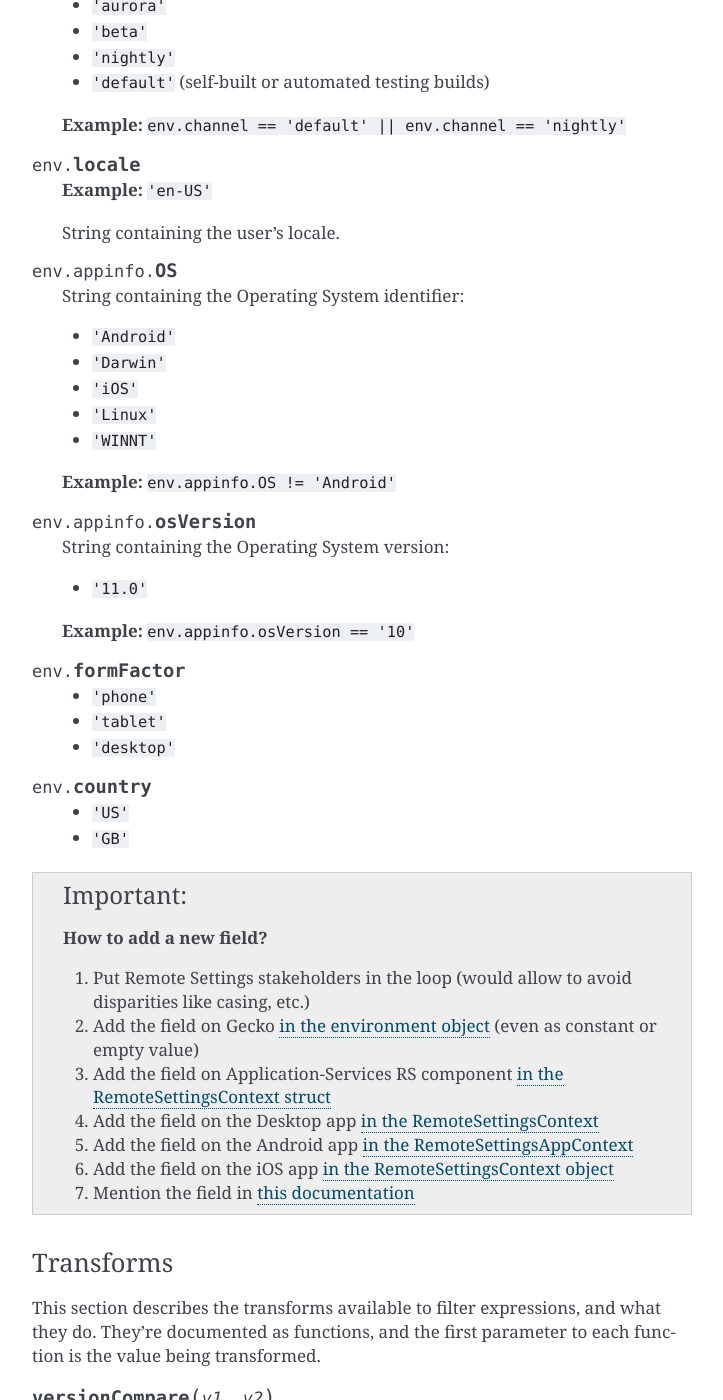
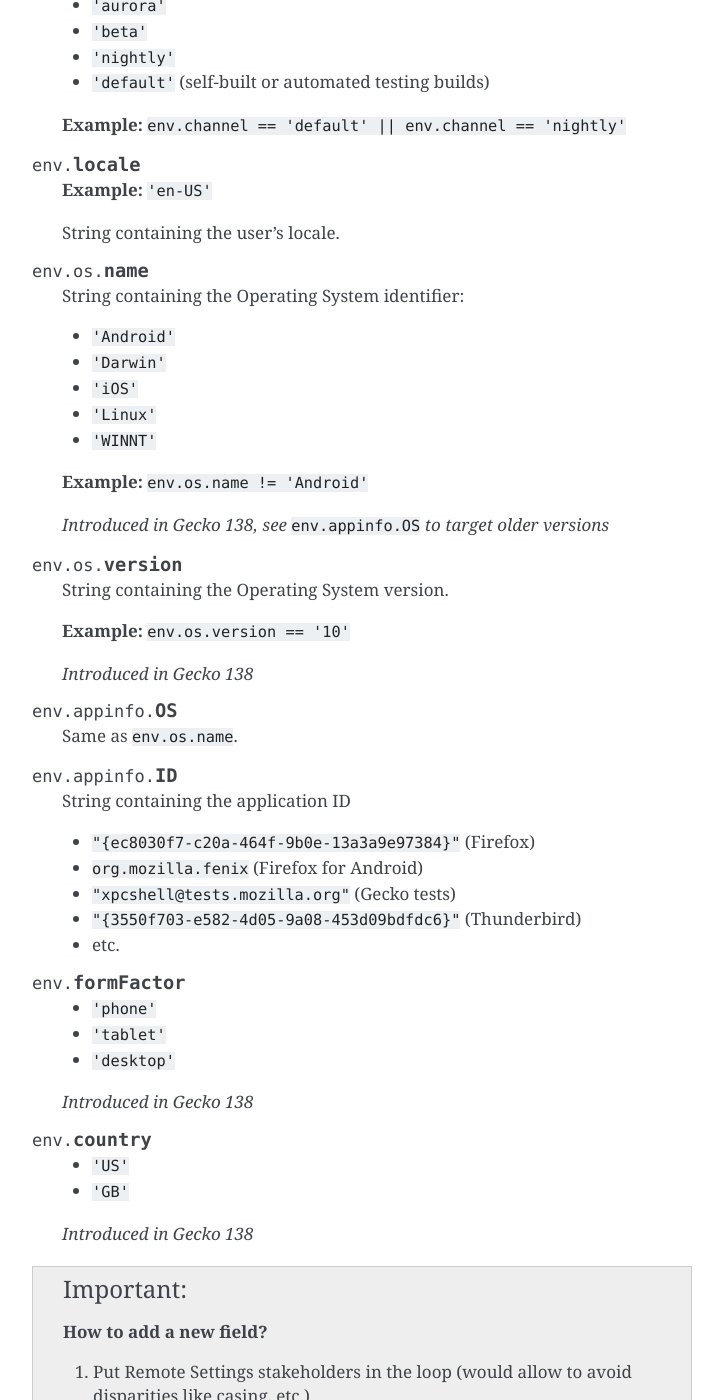
Before and after one commit to mozilla/remote-settings, a Sphinx documentation site: the page built from docs/target-filters.rst, in a window 1280 px wide and 1400 px high, scrolled down 3183 px. Shown: the whole window, without its empty margins (388-1111 px from the left). Built offline with Sphinx 7.4.7, drawn with Linux system fonts in a browser that asks for light colours; some of the changed text lies outside the part shown.

Commit message:
Fix #826: update documentation about JEXL normalization (again) (#828)
* Fix #826: update documentation about JEXL normalization (again)

* Mention addition version in Gecko

* appinfo.ID will be available in A-S

```diff
--- a/docs/target-filters.rst
+++ b/docs/target-filters.rst
@@ -152,7 +152,7 @@ filter expressions.
 
    String containing the user's locale.
 
-.. js:attribute:: env.appinfo.OS
+.. js:attribute:: env.os.name
 
    String containing the Operating System identifier:
 
@@ -162,15 +162,31 @@ filter expressions.
    * ``'Linux'``
    * ``'WINNT'``
 
-   **Example:** ``env.appinfo.OS != 'Android'``
+   **Example:** ``env.os.name != 'Android'``
 
-.. js:attribute:: env.appinfo.osVersion
+   *Introduced in Gecko 138, see* ``env.appinfo.OS`` *to target older versions*
 
-   String containing the Operating System version:
+.. js:attribute:: env.os.version
 
-   * ``'11.0'``
+   String containing the Operating System version.
 
-   **Example:** ``env.appinfo.osVersion == '10'``
+   **Example:** ``env.os.version == '10'``
+
+   *Introduced in Gecko 138*
+
+.. js:attribute:: env.appinfo.OS
+
+   Same as ``env.os.name``.
+
+.. js:attribute:: env.appinfo.ID
+
+   String containing the application ID
+
+   * ``"{ec8030f7-c20a-464f-9b0e-13a3a9e97384}"`` (Firefox)
+   * ``org.mozilla.fenix`` (Firefox for Android)
+   * ``"xpcshell@tests.mozilla.org"`` (Gecko tests)
+   * ``"{3550f703-e582-4d05-9a08-453d09bdfdc6}"`` (Thunderbird)
+   * etc.
 
 .. js:attribute:: env.formFactor
 
@@ -178,10 +194,14 @@ filter expressions.
    * ``'tablet'``
    * ``'desktop'``
 
+   *Introduced in Gecko 138*
+
 .. js:attribute:: env.country
 
    * ``'US'``
    * ``'GB'``
+
+   *Introduced in Gecko 138*
 
 .. important::
 
@@ -297,13 +317,6 @@ Desktop Only
 
    Boolean specifying whether Firefox is set as the user's default browser.
 
-.. js:attribute:: env.appinfo.ID
-
-   String containing the XUL application ID
-
-   * ``"{ec8030f7-c20a-464f-9b0e-13a3a9e97384}"`` (Firefox)
-   * ``"{3550f703-e582-4d05-9a08-453d09bdfdc6}"`` (Thunderbird)
-
 .. js:attribute:: env.appinfo.version
 
    The version of the XUL application.
@@ -317,14 +330,6 @@ Desktop Only
 .. js:attribute:: env.appinfo.platformBuildID
 
    The version of the XULRunner platform
-
-.. js:attribute:: env.os.name
-
-   Same as ``env.appinfo.OS``.
-
-.. js:attribute:: env.os.version
-
-   Same as ``env.appinfo.osVersion``.
 
 .. js:attribute:: env.os.darwinVersion
 
```
